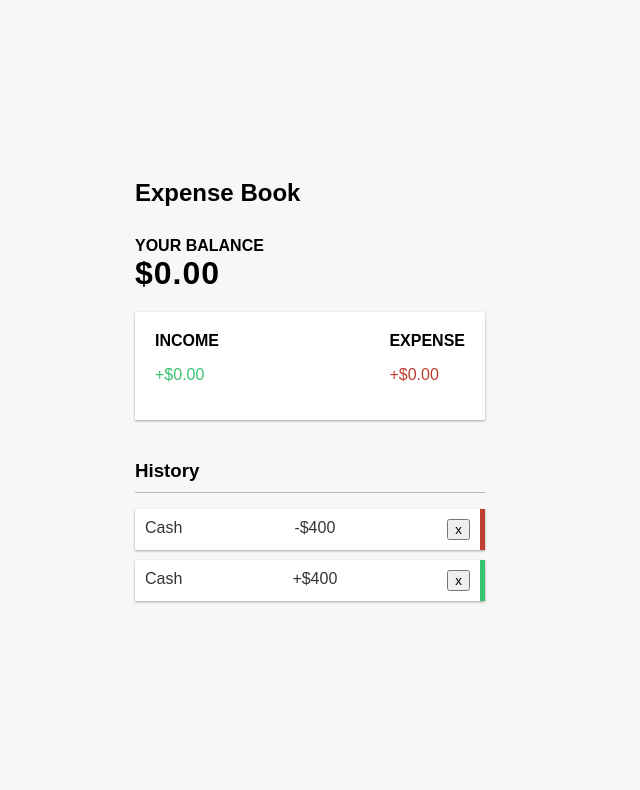
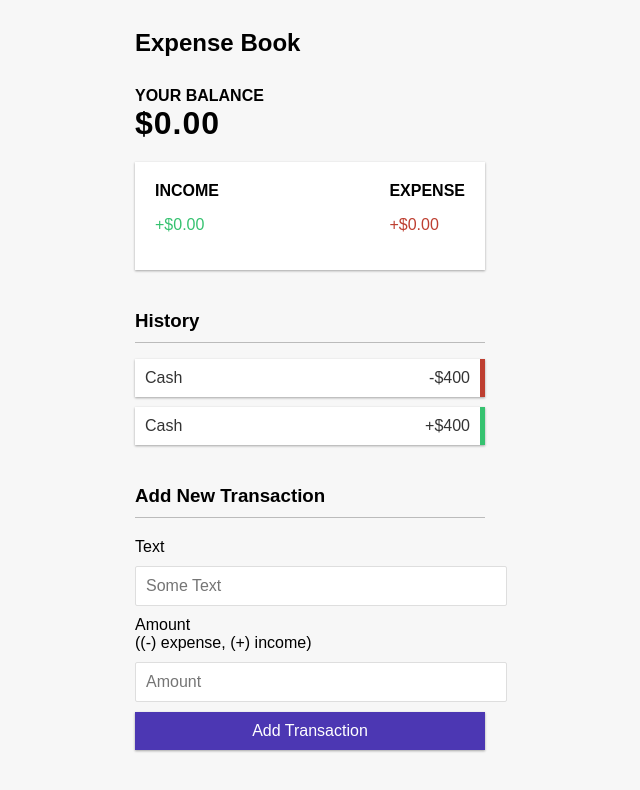
Before and after one commit to webroyit/r4h0c8-ExpenseBook, a React (Create React App) app: page / in a window 1280 px wide. Shown: the top 790 px of the page, without its empty margins (330-970 px from the left). Built offline with nearby package versions, Linux system fonts and the light colour scheme.

Commit message:
Add a component for add transaction

```diff
--- a/src/App.css
+++ b/src/App.css
@@ -23,6 +23,21 @@ h3 {
 h4 {
     margin: 0;
     text-transform: uppercase;
+}
+
+label {
+    display: inline-block;
+    margin: 10px 0;
+}
+
+input[type='text'],
+input[type='number'] {
+    border: 1px solid #dedede;
+    border-radius: 2px;
+    display: block;
+    font-size: 16px;
+    padding: 10px;
+    width: 100%;
 }
 
 .container {
@@ -71,3 +86,47 @@ h4 {
 .list li.minus {
     border-right: 5px solid #be3f31;
 }
+
+.list {
+    list-style-type: none;
+    padding: 0;
+    margin-bottom: 40px;
+}
+
+.list li:hover .delete-btn {
+    opacity: 1;
+}
+
+.btn {
+    cursor: pointer;
+    background-color: #4c37b3;
+    box-shadow: 0 1px 3px rgba(0, 0, 0, 0.12), 0 1px 2px rgba(0, 0, 0, 0.24);
+    color: #fff;
+    border: 0;
+    display: block;
+    font-size: 16px;
+    margin: 10px 0 30px;
+    padding: 10px;
+    width: 100%;
+}
+
+.delete-btn {
+    cursor: pointer;
+    background-color: #be3f31;
+    border: 0;
+    color: #fff;
+    font-size: 20px;
+    line-height: 20px;
+    padding: 2px 5px;
+    position: absolute;
+    top: 50%;
+    left: 0;
+    transform: translate(-100%, -50%);
+    opacity: 0;
+    transition: opacity 0.3s ease;
+}
+
+.btn:focus,
+.delete-btn:focus {
+    outline: 0;
+}
--- a/src/App.js
+++ b/src/App.js
@@ -3,6 +3,7 @@ import { Header } from './components/Header';
 import { Balance } from './components/Balance.js';
 import { IncomeExpenses } from './components/IncomeExpenses.js';
 import { TransactionList } from './components/TransactionList.js';
+import { AddTransaction } from './components/AddTransaction.js';
 
 import './App.css';
 
@@ -14,6 +15,7 @@ function App() {
         <Balance />
         <IncomeExpenses />
         <TransactionList />
+        <AddTransaction />
       </div>
     </>
   );
--- /dev/null
+++ b/src/components/AddTransaction.js
@@ -0,0 +1,23 @@
+import React from 'react';
+
+export const AddTransaction = () => {
+    return(
+        <>
+            <h3>Add New Transaction</h3>
+            <form id="list" className="list">
+                <div className="form-control">
+                    <label htmlFor="text">Text</label>
+                    <input type="text" placeholder="Some Text" />
+                </div>
+                <div className="form-control">
+                    <label htmlFor="amount">
+                        Amount <br />
+                        ((-) expense, (+) income)
+                    </label>
+                    <input type="number" placeholder="Amount" />
+                </div>
+                <button className="btn">Add Transaction</button>
+            </form>
+        </>
+    );
+};
--- a/src/components/TransactionList.js
+++ b/src/components/TransactionList.js
@@ -6,10 +6,10 @@ export const TransactionList = () => {
             <h3>History</h3>
             <ul id="list" className="list">
                 <li className="minus">
-                    Cash <span>-$400</span><button className>x</button>
+                    Cash <span>-$400</span><button className="delete-btn">x</button>
                 </li>
                 <li className="plus">
-                    Cash <span>+$400</span><button className>x</button>
+                    Cash <span>+$400</span><button className="delete-btn">x</button>
                 </li>
             </ul>
         </>
```
